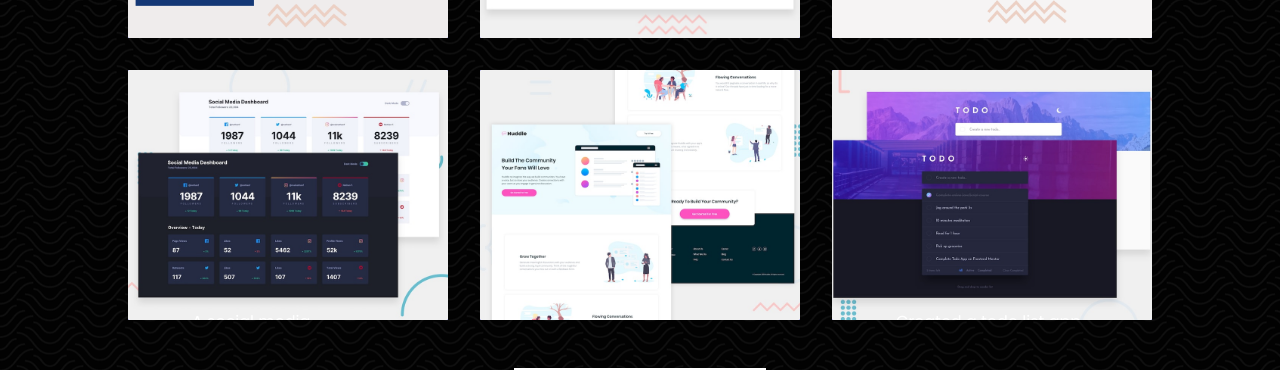
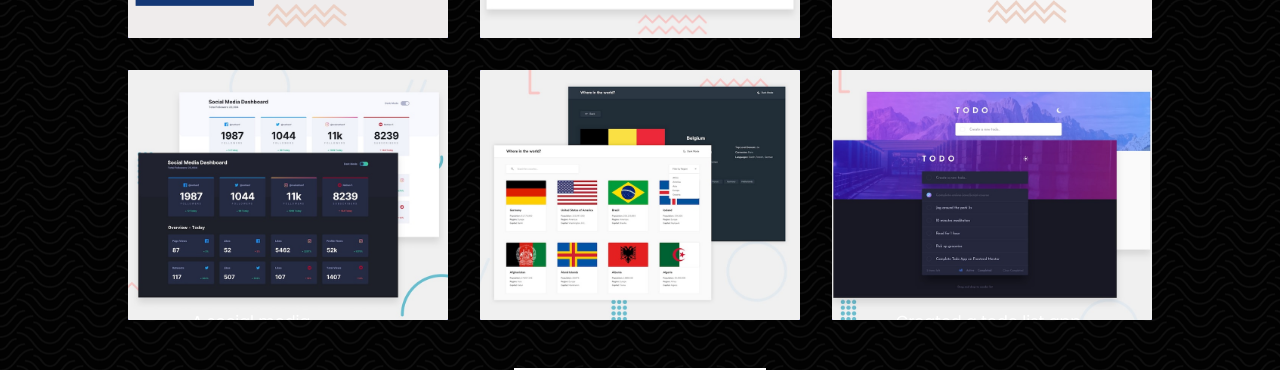
Before and after one commit to manikagnish/projects, a React (Create React App) app: page / in a window 1280 px wide. Shown: the part 662-1032 px from the top of the page. Built offline with nearby package versions, Linux system fonts and the light colour scheme.

Commit message:
added new project

```diff
--- a/src/cardContent.js
+++ b/src/cardContent.js
@@ -64,12 +64,12 @@ export const cardContent = [
   },
   {
     id: 8,
-    title: "huddle landing page",
-    thumbnail: "./images/huddle.jpg",
+    title: "country search app",
+    thumbnail: "./images/country-search-app.jpg",
     description:
-      "UI for a crypto wallet, hivecoin, using react js, scss, reactstrap and react router.",
-    github: "https://github.com/manikagnish/huddle-landing-page",
-    website: "https://manikagnish.com/huddle-landing-page",
+      "REST Countries API with color theme switcher challenge hub. Using react.js, axios and tailwind.",
+    github: "https://github.com/manikagnish/country-search-app",
+    website: "https://manikagnish.com/country-search-app",
   },
   {
     id: 9,
@@ -82,6 +82,15 @@ export const cardContent = [
   },
   {
     id: 10,
+    title: "huddle landing page",
+    thumbnail: "./images/huddle.jpg",
+    description:
+      "UI for a crypto wallet, hivecoin, using react js, scss, reactstrap and react router.",
+    github: "https://github.com/manikagnish/huddle-landing-page",
+    website: "https://manikagnish.com/huddle-landing-page",
+  },
+  {
+    id: 11,
     title: "tic tac toe",
     thumbnail: "./images/themeswitcher.jpg",
     description:
```
Also changed, not shown: public/images/country-search-app.jpg (added).
